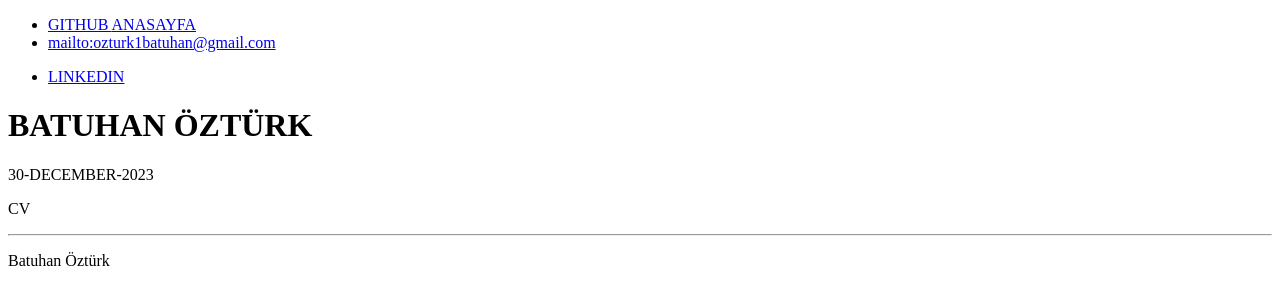
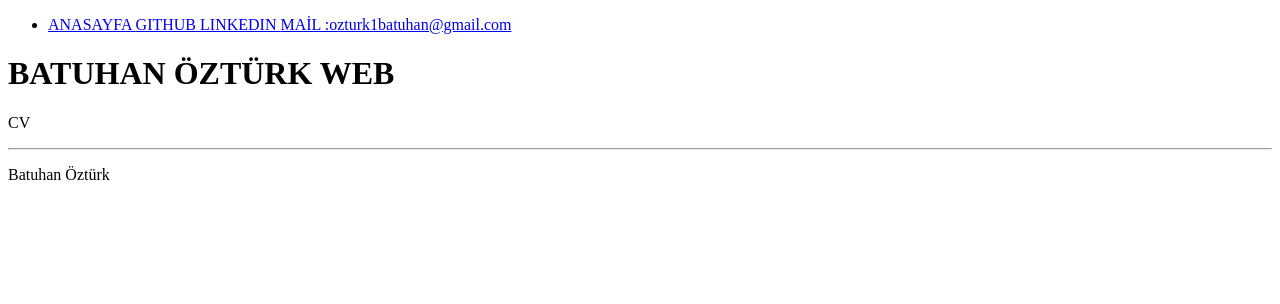
Before and after one commit to ozturk1batuhan/ozturk1batuhan.github.io, a plain HTML site: page index.html in a window 1280 px wide. Drawn offline with Linux system fonts and the light colour scheme.

Commit message:
Update-5

```diff
--- a/index.html
+++ b/index.html
@@ -20,28 +20,18 @@
 	<ul class="list-unstyled list-inline">
 
 		<li>
+			<a class="btn btn-default btn-sm" href="https://ozturk1batuhan.github.io/">ANASAYFA
+			</a>
 			<a class="btn btn-default btn-sm" href="https://github.com/ozturk1batuhan"> GITHUB
-				<i class="fa fa-github-alt fa-lg"></i>
 			</a>
-			<a class="btn btn-default btn-sm" href="https://ozturk1batuhan.github.io/">ANASAYFA
-				<i class="fa fa-twitter fa-lg"></i>
+			<a class="btn btn-default btn-sm" href="https://linkedin.com/in/ozturk1batuhan">LINKEDIN
 			</a>
-		</li>
-		<li>
-			<a class="btn btn-default btn-sm" href="mailto:ozturk1batuhan@gmail.com">mailto:ozturk1batuhan@gmail.com
-				<i class="fa fa-envelope fa-lg"></i>
+			<a class="btn btn-default btn-sm" href="mailto:ozturk1batuhan@gmail.com"> MAİL :ozturk1batuhan@gmail.com
 			</a>
 		</li>
 
 	</ul>
-	<ul class="list-unstyled list-inline">
 
-		<li>
-			<a class="btn btn-default btn-sm" href="https://linkedin.com/in/ozturk1batuhan">LINKEDIN
-			</a>
-
-		</li>
-	</ul>
 </div>
 <!-- sidebar.html end -->
 
@@ -49,14 +39,14 @@
 
 	<div class="col-sm-9 col-sm-offset-3">
 		<div class="page-header">
-  <h1>BATUHAN ÖZTÜRK </h1>
+  <h1>BATUHAN ÖZTÜRK WEB</h1>
 </div>
 
 <article>
 
 	<div class="col-sm-10">
 	 <span class="post-date">
-	   30-DECEMBER-2023
+
 	 </span>
 	  <div class="article_body">
 	  <p>CV</p>
```
